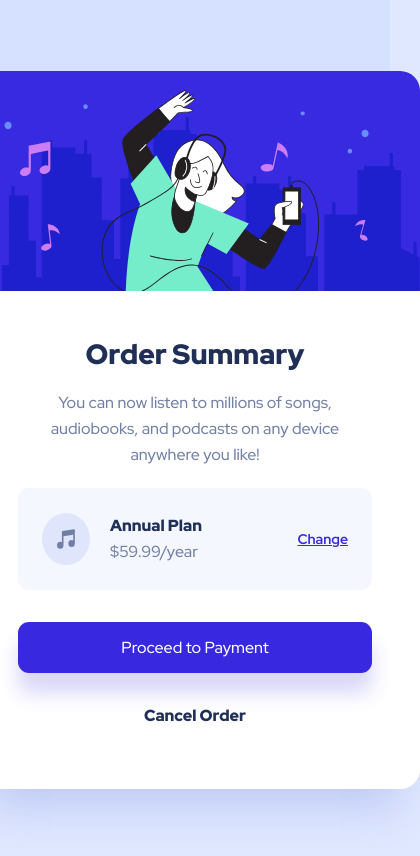
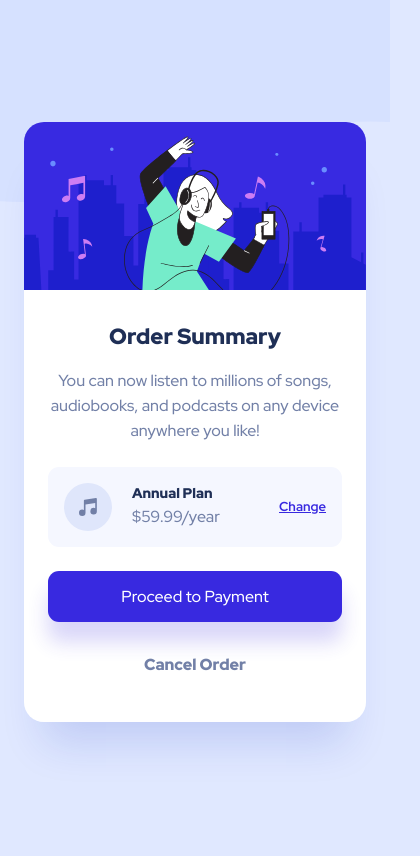
Before and after one commit to aleksandr-efimenko/order-summary-component, a website built with Vite: page index.html in a window 390 px wide. Shown: the whole page, 420 px wide, since content can reach past the window. Built offline with nearby package versions, Linux system fonts and the light colour scheme.

Commit message:
finish mobile version

```diff
--- a/index.html
+++ b/index.html
@@ -15,8 +15,11 @@
   </div>
 
   <main class="card">
-    <img src="./images/illustration-hero.svg"
-      alt="Image of a person who is listening music with headphones and player on blue background">
+    <div class="hero-img-container">
+
+      <img src="./images/illustration-hero.svg"
+        alt="Image of a person who is listening music with headphones and player on blue background">
+    </div>
     <div class="card-description">
       <h1 class="text-center">Order Summary</h1>
       <p class="text-center">
--- a/style.css
+++ b/style.css
@@ -35,9 +35,15 @@
   box-sizing: border-box;
   font-family: var(--ff-primary);
 }
-.card img {
+
+.hero-img-container img {
+  border-radius: 1.25rem 1.25rem 0 0;
+}
+
+.hero-img-container img {
+  height: 100%;
+  width: 100%;
   display: block;
-  border-radius: 1.25rem 1.25rem 0 0;
 }
 
 body {
@@ -65,12 +71,13 @@ body {
   max-width: 28.125rem;
   border-radius: 1.25rem;
   box-shadow: 0px 2.5rem 2.5rem -1.25rem hsla(228, 87%, 40%, 0.151826);
-  margin: 4.4375rem 1.5rem;
+  margin-block: 4.4375rem;
+  margin-inline: 1.5rem;
 }
 
 .card-description {
   background-color: white;
-  padding: 2.8125rem 3rem 3rem;
+  padding: 2.8125rem 3rem 2.1875rem;
   border-radius: 0 0 1.25rem 1.25rem;
 }
 .text-center {
@@ -106,6 +113,8 @@ p {
 }
 #melody-icon {
   margin-inline-end: 1.25rem;
+  width: 3rem;
+  height: 3rem;
 }
 .price {
   font-size: var(--fs-base);
@@ -113,6 +122,8 @@ p {
 .plan-type {
   font-weight: var(--fw-h1);
   color: var(--dark-blue);
+  margin-bottom: .1875rem;
+  line-height: 1.3231rem;
 }
 .price-change-link {
   font-size: 0.875rem;
@@ -129,7 +140,7 @@ p {
   width: 100%;
   border: 0;
   border-radius: 0.6875rem;
-  padding: 15px 0;
+  padding: 0.9375rem 0;
 }
 
 .proceed-btn {
@@ -143,12 +154,31 @@ p {
 }
 .cancel-btn {
   background-color: transparent;
-  color: var(--dark-blue);
+  color: var(--desaturated-blue);
   font-weight: var(--fw-h1);
 }
+.cancel-btn:hover {
+  color: var(--dark-blue);
+}
 
-@media (max-width) {
-  .price {
+@media (max-width: 31.25rem) {
+  :root {
+  --lh-base: var(--lh-base-m);
+  --fs-h1: var(--fs-h1-m);
+  --lh-h1: var(--lh-h1-m);
+  }
+  #background-pattern {
+    background-image: url("./public/images/pattern-background-mobile.svg");
+  }
+  .card-description {
+    padding: 2rem 1.5rem;
+  }
+  .subscription-card {
+    padding: 1rem;
+    margin-block: 1.5rem;
+  }
+  .plan-type, .price-description {
+  margin-bottom: 0;
     font-size: 0.875rem;
   }
   .price-change-link {
```
